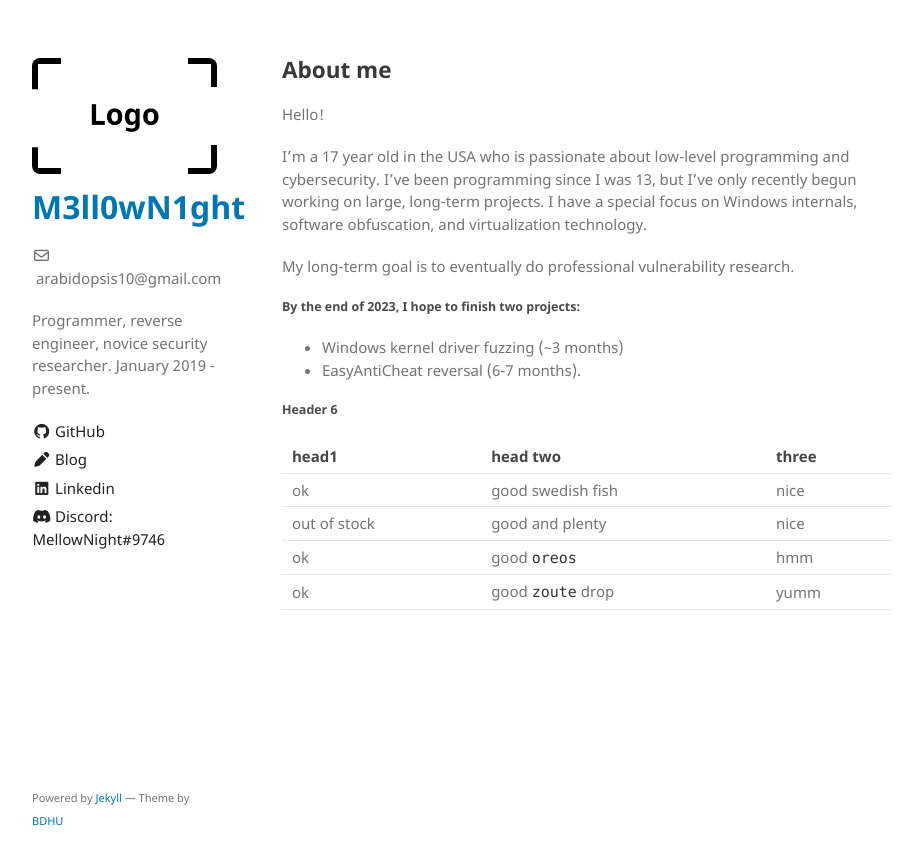
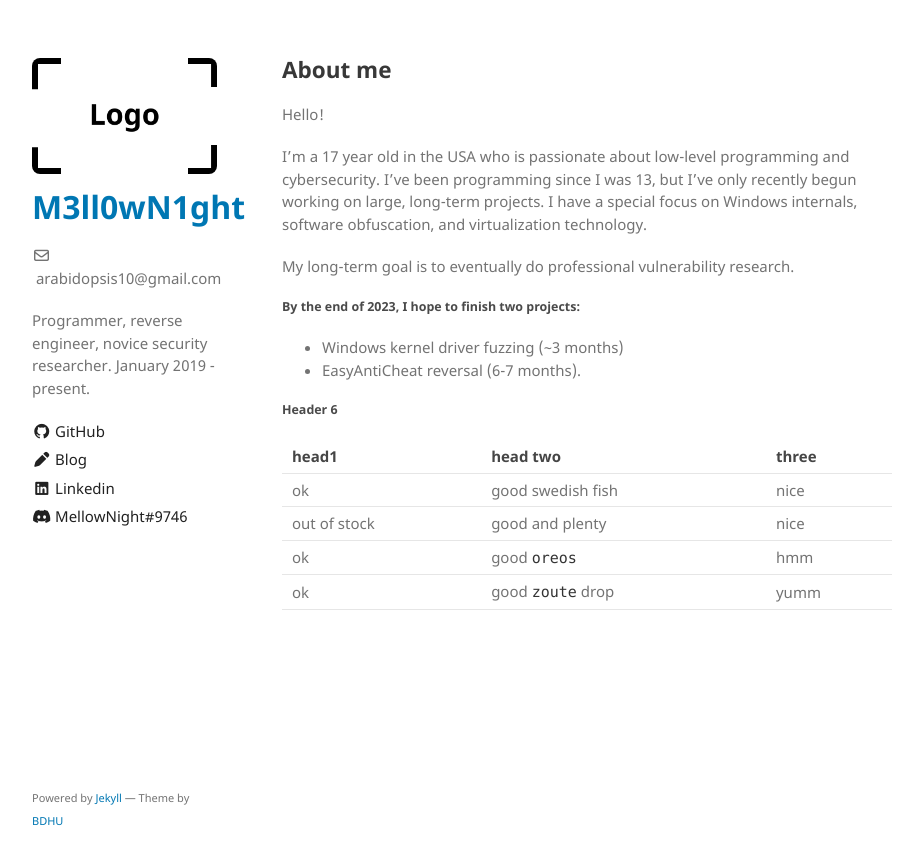
Before and after one commit to MellowNight/MellowNight.github.io, a Jekyll site: the page built from index.md, in a window 1280 px wide. Shown: the top 865 px of the page, without its empty margins (178-1101 px from the left). Built offline with Jekyll 4.4.1, drawn with Linux system fonts in a browser that asks for light colours; our own code applies the rules of GitHub Pages for plain Markdown files.

Commit message:
Update _config.yml

```diff
--- a/_config.yml
+++ b/_config.yml
@@ -21,7 +21,7 @@ sidebar:
   - name: Linkedin
     icon: <i class="fa-brands fa-linkedin"></i>
     link: https://www.linkedin.com
-  - name: "Discord: MellowNight#9746"
+  - name: "MellowNight#9746"
     icon: <i class="fa-brands fa-discord"></i>
 
 # https://github.com/github/pages-gem/issues/399#issuecomment-301827749
```
